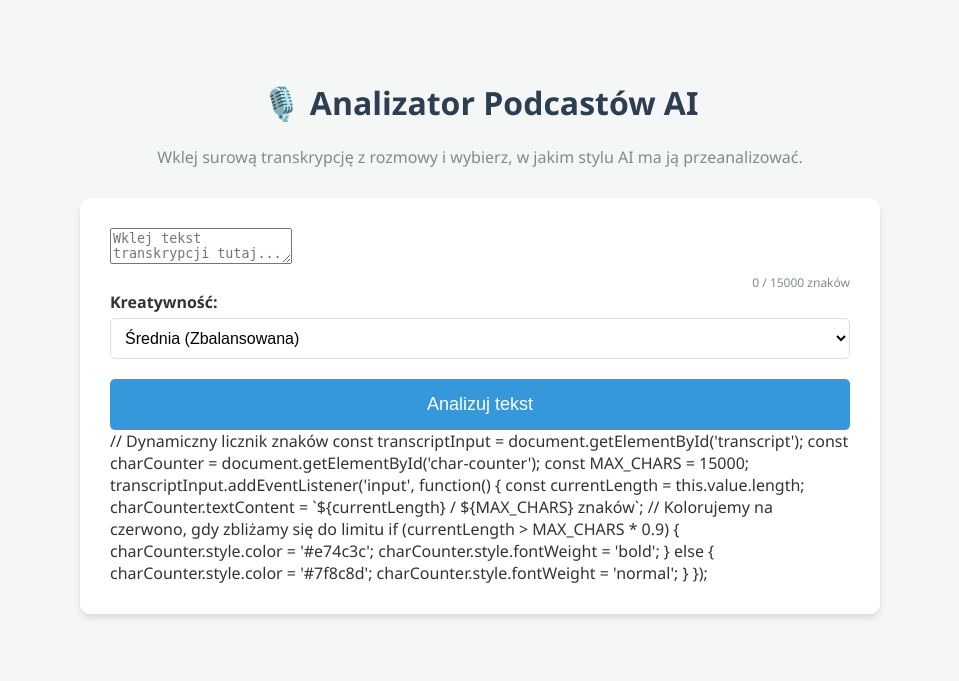
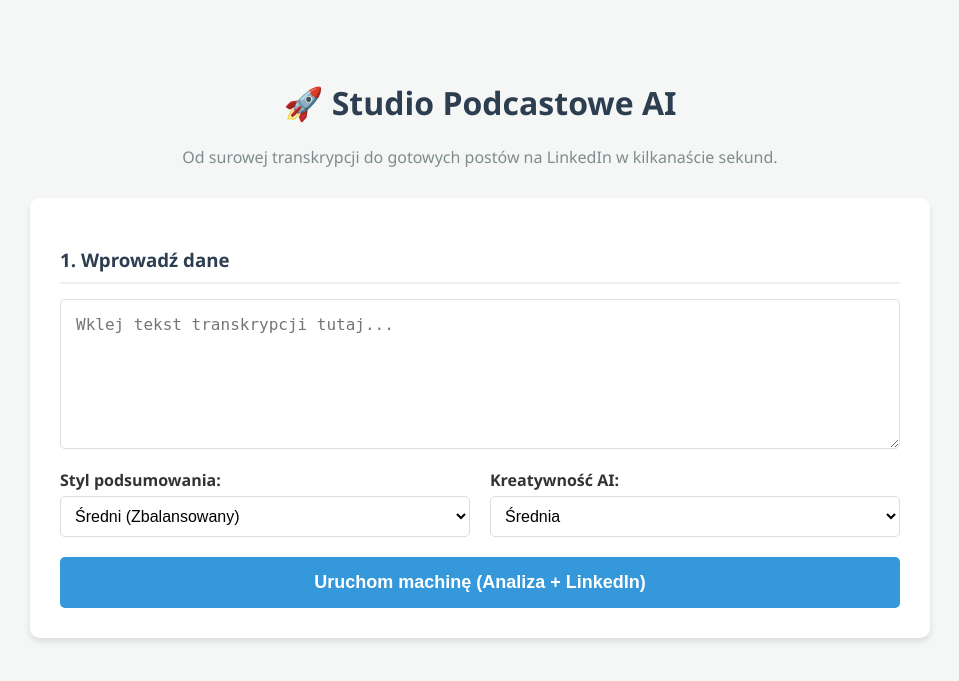
Before and after one commit to Niemaly/podcast-analyzer-ai, a Flask app: page / in a window 1280 px wide. Shown: the top 681 px of the page, without its empty margins (160-1119 px from the left). Run offline with Flask 3, Linux system fonts and the light colour scheme.

Commit message:
prubuje stworzyć asynchroniczne połączenie kilu automatyzacji

```diff
--- a/app.py
+++ b/app.py
@@ -1,54 +1,60 @@
 from flask import Flask, render_template, request, jsonify
 from ai_analyzer import analyze_transcript
-from ai_config import AIProfile, ToneLevel, CreativityLevel # NOWY IMPORT
+from ai_config import AIProfile, ToneLevel, CreativityLevel
+from ai_social import generate_linkedin_posts # <-- NASZ NOWY DEPARTAMENT
 import json
+import traceback
 
 app = Flask(__name__)
 
+# --- WIDOKI (FRONTEND) ---
 @app.route('/')
 def index():
     return render_template('index.html')
 
-@app.route('/analyze', methods=['POST'])
-def analyze():
+# --- API: ETAP 1 (ANALIZA TEKSTU) ---
+@app.route('/api/analyze-transcript', methods=['POST'])
+def api_analyze_transcript():
     raw_text = request.form.get('transcript')
     tone_val = request.form.get('tone', 'srednia')
     creativity_val = request.form.get('creativity', 'srednia')
 
-    # 1. TARCZA NA PUSTY TEKST
     if not raw_text or len(raw_text.strip()) == 0:
         return jsonify({'error': 'Proszę wprowadzić tekst transkrypcji.'}), 400
 
-    # 2. TARCZA NA ZBYT DŁUGI TEKST (Gilotyna backendowa)
     MAX_CHARS = 15000
     if len(raw_text) > MAX_CHARS:
-        return jsonify({'error': f'Tekst jest za długi. Przesłano {len(raw_text)} znaków, a limit wynosi {MAX_CHARS}.'}), 400
+        return jsonify({'error': 'Przesłany tekst jest zbyt długi. Skróć transkrypcję i spróbuj ponownie.'}), 400
 
     try:
-        profil = AIProfile(
-            tone=ToneLevel(tone_val),
-            creativity=CreativityLevel(creativity_val)
-        )
-        # ... (reszta funkcji analyze, czyli wywołanie analyze_transcript i obsługa wyjątków, zostaje bez zmian) ...
-
+        profil = AIProfile(tone=ToneLevel(tone_val), creativity=CreativityLevel(creativity_val))
         result_str = analyze_transcript(raw_text, profile=profil)
         result_json = json.loads(result_str)
-
         return jsonify(result_json)
 
+    except Exception as e:
+        print("\n🚨 BŁĄD API ANALIZY 🚨")
+        traceback.print_exc()
+        return jsonify({'error': f'Wystąpił błąd analizy: {str(e)}'}), 500
 
-    except ValueError as e:
-        return jsonify({'error': f'Błędne parametry profilu: {str(e)}'}), 400
-    except json.JSONDecodeError:
-        return jsonify({'error': 'Model zwrócił nieprawidłowy format danych.'}), 500
+# --- API: ETAP 2 (GENEROWANIE LINKEDIN) ---
+@app.route('/api/generate-linkedin', methods=['POST'])
+def api_generate_linkedin():
+    try:
+        # Ten endpoint nie przyjmuje tekstu, przyjmuje gotowego JSON-a z pierwszego etapu!
+        podcast_data = request.get_json()
+
+        if not podcast_data:
+            return jsonify({'error': 'Brak danych podcastu do wygenerowania postów.'}), 400
+
+        posts_str = generate_linkedin_posts(podcast_data)
+        posts_json = json.loads(posts_str)
+        return jsonify(posts_json)
+
     except Exception as e:
-        # NOWOŚĆ: Drukujemy pełny, krwisty błąd do terminala!
-        import traceback
-        print("\n" + "="*40)
-        print("🚨 WYKRYTO BŁĄD SERWERA 🚨")
+        print("\n🚨 BŁĄD API LINKEDIN 🚨")
         traceback.print_exc()
-        print("="*40 + "\n")
-        return jsonify({'error': f'Wystąpił błąd serwera: {str(e)}'}), 500
+        return jsonify({'error': f'Wystąpił błąd podczas pisania postów: {str(e)}'}), 500
 
 if __name__ == '__main__':
     app.run(debug=True)
--- a/templates/index.html
+++ b/templates/index.html
@@ -3,136 +3,183 @@
 <head>
     <meta charset="UTF-8">
     <meta name="viewport" content="width=device-width, initial-scale=1.0">
-    <title>Analizator Podcastów AI</title>
+    <title>Analizator Podcastów & Social Media AI</title>
     <style>
-        body { font-family: 'Segoe UI', Tahoma, Geneva, Verdana, sans-serif; background-color: #f4f7f6; color: #333; max-width: 800px; margin: 40px auto; padding: 20px; }
+        body { font-family: 'Segoe UI', Tahoma, sans-serif; background-color: #f4f7f6; color: #333; max-width: 900px; margin: 40px auto; padding: 20px; }
         h1 { color: #2c3e50; text-align: center; }
         p.subtitle { text-align: center; color: #7f8c8d; margin-bottom: 30px; }
-        .container { background: #fff; padding: 30px; border-radius: 10px; box-shadow: 0 4px 6px rgba(0,0,0,0.1); }
-        <textarea id="transcript" placeholder="Wklej tekst transkrypcji tutaj..." required></textarea>
-        /* Styl dla nowych rozwijanych list */
+        .container { background: #fff; padding: 30px; border-radius: 10px; box-shadow: 0 4px 6px rgba(0,0,0,0.1); margin-bottom: 20px;}
+        textarea { width: 100%; height: 150px; padding: 15px; border: 1px solid #ddd; border-radius: 5px; font-size: 16px; resize: vertical; box-sizing: border-box; }
         .options-container { display: flex; gap: 20px; margin-top: 15px; }
         .option-group { flex: 1; }
         select { width: 100%; padding: 10px; margin-top: 5px; border: 1px solid #ddd; border-radius: 5px; font-size: 16px; background-color: #fff; cursor: pointer; }
-
-        button { display: block; width: 100%; padding: 15px; margin-top: 20px; background-color: #3498db; color: white; border: none; border-radius: 5px; font-size: 18px; cursor: pointer; transition: background 0.3s; }
+        button { display: block; width: 100%; padding: 15px; margin-top: 20px; background-color: #3498db; color: white; border: none; border-radius: 5px; font-size: 18px; cursor: pointer; transition: 0.3s; font-weight: bold; }
         button:hover { background-color: #2980b9; }
         button:disabled { background-color: #95a5a6; cursor: not-allowed; }
 
-        /* Styl błędu i wyniku */
-        #error-msg { color: #e74c3c; background: #fadbd8; padding: 10px; border-radius: 5px; margin-top: 20px; display: none; }
-        #result-container { margin-top: 30px; display: none; }
-        pre { background: #2c3e50; color: #ecf0f1; padding: 20px; border-radius: 5px; overflow-x: auto; white-space: pre-wrap; font-size: 14px; }
+        .box-title { border-bottom: 2px solid #ecf0f1; padding-bottom: 10px; margin-bottom: 15px; color: #2c3e50; }
+        .error { color: #e74c3c; background: #fadbd8; padding: 15px; border-radius: 5px; margin-top: 20px; display: none; }
 
-        /* Spinner CSS */
-        .spinner { display: none; margin: 20px auto; width: 40px; height: 40px; border: 4px solid #f3f3f3; border-top: 4px solid #3498db; border-radius: 50%; animation: spin 1s linear infinite; }
+        /* Sekcje z wynikami */
+        #analysis-section, #linkedin-section { display: none; }
+        .post-card { background: #f8f9fa; border-left: 4px solid #3498db; padding: 15px; margin-bottom: 15px; border-radius: 4px; white-space: pre-wrap; font-size: 15px;}
+        .post-card h4 { margin-top: 0; color: #2980b9; }
+        pre { background: #2c3e50; color: #ecf0f1; padding: 15px; border-radius: 5px; overflow-x: auto; white-space: pre-wrap; font-size: 14px; }
+
+        /* Ładowanie */
+        .loading { display: none; text-align: center; margin: 20px 0; font-weight: bold; color: #3498db; }
+        .spinner { display: inline-block; width: 20px; height: 20px; border: 3px solid #f3f3f3; border-top: 3px solid #3498db; border-radius: 50%; animation: spin 1s linear infinite; vertical-align: middle; margin-right: 10px; }
         @keyframes spin { 0% { transform: rotate(0deg); } 100% { transform: rotate(360deg); } }
     </style>
 </head>
 <body>
 
-<h1>🎙️ Analizator Podcastów AI</h1>
-<p class="subtitle">Wklej surową transkrypcję z rozmowy i wybierz, w jakim stylu AI ma ją przeanalizować.</p>
+<h1>🚀 Studio Podcastowe AI</h1>
+<p class="subtitle">Od surowej transkrypcji do gotowych postów na LinkedIn w kilkanaście sekund.</p>
 
 <div class="container">
-    <form id="analyze-form">
-        <textarea id="transcript" maxlength="15000" placeholder="Wklej tekst transkrypcji tutaj..." required></textarea>
-        <div id="char-counter" style="text-align: right; font-size: 12px; color: #7f8c8d; margin-top: 5px;">0 / 15000 znaków</div>
+    <h3 class="box-title">1. Wprowadź dane</h3>
+    <form id="workflow-form">
+        <textarea id="transcript" placeholder="Wklej tekst transkrypcji tutaj..." required></textarea>
+
+        <div class="options-container">
             <div class="option-group">
-                <label for="creativity"><strong>Kreatywność:</strong></label>
-                <select id="creativity" name="creativity">
-                    <option value="niska">Niska (Tylko suche fakty)</option>
-                    <option value="srednia" selected>Średnia (Zbalansowana)</option>
-                    <option value="wysoka">Wysoka (Bardzo opisowa)</option>
+                <label for="tone"><strong>Styl podsumowania:</strong></label>
+                <select id="tone">
+                    <option value="srednia" selected>Średni (Zbalansowany)</option>
+                    <option value="techniczna">Techniczny</option>
+                    <option value="calkiem_na_luzie">Całkiem na luzie</option>
                 </select>
             </div>
+            <div class="option-group">
+                <label for="creativity"><strong>Kreatywność AI:</strong></label>
+                <select id="creativity">
+                    <option value="niska">Niska (Tylko fakty)</option>
+                    <option value="srednia" selected>Średnia</option>
+                    <option value="wysoka">Wysoka</option>
+                </select>
+            </div>
+        </div>
+        <button type="submit" id="submit-btn">Uruchom machinę (Analiza + LinkedIn)</button>
+    </form>
+    <div id="main-error" class="error"></div>
+</div>
 
-        <button type="submit" id="submit-btn">Analizuj tekst</button>
-    </form>
+<div class="container" id="analysis-section">
+    <h3 class="box-title">2. Zrozumienie tekstu (Analiza JSON)</h3>
+    <div class="loading" id="analysis-loading"><div class="spinner"></div> Model analizuje transkrypcję...</div>
+    <pre id="analysis-result" style="display: none;"></pre>
+</div>
 
-    <div class="spinner" id="loading-spinner"></div>
+<div class="container" id="linkedin-section">
+    <h3 class="box-title">3. Gotowe posty na LinkedIn</h3>
+    <div class="loading" id="linkedin-loading"><div class="spinner"></div> Copywriter pisze 3 warianty postów...</div>
 
-    <div id="error-msg"></div>
-    // Dynamiczny licznik znaków
-    const transcriptInput = document.getElementById('transcript');
-    const charCounter = document.getElementById('char-counter');
-    const MAX_CHARS = 15000;
-
-    transcriptInput.addEventListener('input', function() {
-    const currentLength = this.value.length;
-    charCounter.textContent = `${currentLength} / ${MAX_CHARS} znaków`;
-
-    // Kolorujemy na czerwono, gdy zbliżamy się do limitu
-    if (currentLength > MAX_CHARS * 0.9) {
-    charCounter.style.color = '#e74c3c';
-    charCounter.style.fontWeight = 'bold';
-    } else {
-    charCounter.style.color = '#7f8c8d';
-    charCounter.style.fontWeight = 'normal';
-    }
-    });
-
-    <div id="result-container">
-        <h3>Wynik analizy:</h3>
-        <pre id="json-result"></pre>
+    <div id="linkedin-results" style="display: none;">
+        <div class="post-card">
+            <h4>🎯 Wariant 1: Ekspercki</h4>
+            <div id="post-ekspercki"></div>
+        </div>
+        <div class="post-card">
+            <h4>📖 Wariant 2: Storytelling</h4>
+            <div id="post-storytelling"></div>
+        </div>
+        <div class="post-card">
+            <h4>🔥 Wariant 3: Zaczepny (Dyskusja)</h4>
+            <div id="post-zaczepny"></div>
+        </div>
     </div>
 </div>
 
 <script>
-    document.getElementById('analyze-form').addEventListener('submit', async function(e) {
-        e.preventDefault(); // Zatrzymuje przeładowanie strony
+    function formatText(text) {
+        if (!text) return '';
+        return text
+            .replace(/\*\*(.*?)\*\*/g, '<strong>$1</strong>') // Zmienia **tekst** na pogrubienie
+            .replace(/\*(.*?)\*/g, '<em>$1</em>')             // Zmienia *tekst* na kursywę
+            .replace(/\n/g, '<br>');                          // Zamienia enter na złamanie linii w HTML
+    }
 
-        // Pobieranie wartości z pół
-        const textInput = document.getElementById('transcript').value;
-        const toneInput = document.getElementById('tone').value;
-        const creativityInput = document.getElementById('creativity').value;
+    document.getElementById('workflow-form').addEventListener('submit', async function(e) {
 
-        // Pobieranie elementów UI
+
+    document.getElementById('workflow-form').addEventListener('submit', async function(e) {
+        e.preventDefault();
+
+        // Pobranie elementów
         const btn = document.getElementById('submit-btn');
-        const spinner = document.getElementById('loading-spinner');
-        const errorMsg = document.getElementById('error-msg');
-        const resultContainer = document.getElementById('result-container');
-        const jsonResult = document.getElementById('json-result');
+        const errorMsg = document.getElementById('main-error');
 
-        // Resetowanie stanu widoku przed wysłaniem
+        // Sekcje
+        const analysisSec = document.getElementById('analysis-section');
+        const linkedinSec = document.getElementById('linkedin-section');
+        const analysisLoad = document.getElementById('analysis-loading');
+        const linkedinLoad = document.getElementById('linkedin-loading');
+
+        // Wyniki
+        const analysisResult = document.getElementById('analysis-result');
+        const linkedinResultsDiv = document.getElementById('linkedin-results');
+
+        // --- RESETOWANIE WIDOKU ---
         errorMsg.style.display = 'none';
-        resultContainer.style.display = 'none';
-        spinner.style.display = 'block';
         btn.disabled = true;
-        btn.innerText = "Przetwarzanie AI (to potrwa kilka sekund)...";
+        btn.innerText = "Trwa przetwarzanie...";
 
-        // Przygotowanie paczki danych do wysłania
+        analysisSec.style.display = 'block';
+        linkedinSec.style.display = 'none';
+        analysisResult.style.display = 'none';
+        linkedinResultsDiv.style.display = 'none';
+        analysisLoad.style.display = 'block';
+
+        // Przygotowanie danych do etapu 1
         const formData = new FormData();
-        formData.append('transcript', textInput);
-        formData.append('tone', toneInput);
-        formData.append('creativity', creativityInput);
+        formData.append('transcript', document.getElementById('transcript').value);
+        formData.append('tone', document.getElementById('tone').value);
+        formData.append('creativity', document.getElementById('creativity').value);
 
         try {
-            // Wysłanie zapytania do backendu (Flask)
-            const response = await fetch('/analyze', {
+            // ==========================================
+            // ETAP 1: ANALIZA TRANSKRYPCJI
+            // ==========================================
+            const response1 = await fetch('/api/analyze-transcript', { method: 'POST', body: formData });
+            const data1 = await response1.json();
+            if (!response1.ok) throw new Error(data1.error || 'Błąd podczas analizy.');
+
+            // Pokazujemy wynik analizy
+            analysisLoad.style.display = 'none';
+            analysisResult.textContent = JSON.stringify(data1, null, 4);
+            analysisResult.style.display = 'block';
+
+            // ==========================================
+            // ETAP 2: GENEROWANIE POSTÓW LINKEDIN
+            // ==========================================
+            linkedinSec.style.display = 'block';
+            linkedinLoad.style.display = 'block';
+
+            // Wysyłamy wygenerowany JSON (data1) prosto do drugiego endpointu!
+            const response2 = await fetch('/api/generate-linkedin', {
                 method: 'POST',
-                body: formData
+                headers: { 'Content-Type': 'application/json' },
+                body: JSON.stringify(data1) // Przesyłamy JSON-a
             });
+            const data2 = await response2.json();
+            if (!response2.ok) throw new Error(data2.error || 'Błąd podczas pisania postów.');
 
-            const data = await response.json();
-
-            if (!response.ok) {
-                throw new Error(data.error || 'Wystąpił nieznany błąd serwera.');
-            }
-
-            // Sukces! Wyświetlamy JSON
-            jsonResult.textContent = JSON.stringify(data, null, 4);
-            resultContainer.style.display = 'block';
+            // Wstawiamy posty formatując je na żywo na HTML
+                linkedinLoad.style.display = 'none';
+            document.getElementById('post-ekspercki').innerHTML = formatText(data2.post_ekspercki);
+            document.getElementById('post-storytelling').innerHTML = formatText(data2.post_storytelling);
+            document.getElementById('post-zaczepny').innerHTML = formatText(data2.post_zaczepny);
 
         } catch (error) {
-            // Obsługa błędu
+            // Łapiemy błędy z któregokolwiek etapu
+            analysisLoad.style.display = 'none';
+            linkedinLoad.style.display = 'none';
             errorMsg.textContent = error.message;
             errorMsg.style.display = 'block';
         } finally {
-            // Przywrócenie przycisku i ukrycie spinnera
-            spinner.style.display = 'none';
             btn.disabled = false;
-            btn.innerText = "Analizuj tekst";
+            btn.innerText = "Uruchom machinę ponownie";
         }
     });
 </script>
```
Also changed, not shown: ai_social.py (added, +59 -0 lines).
